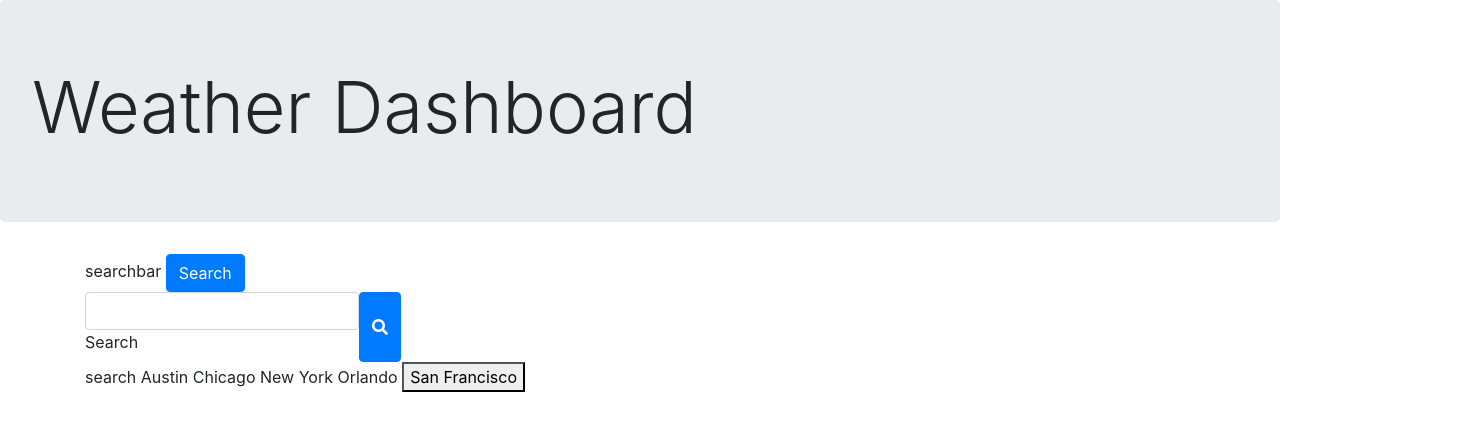
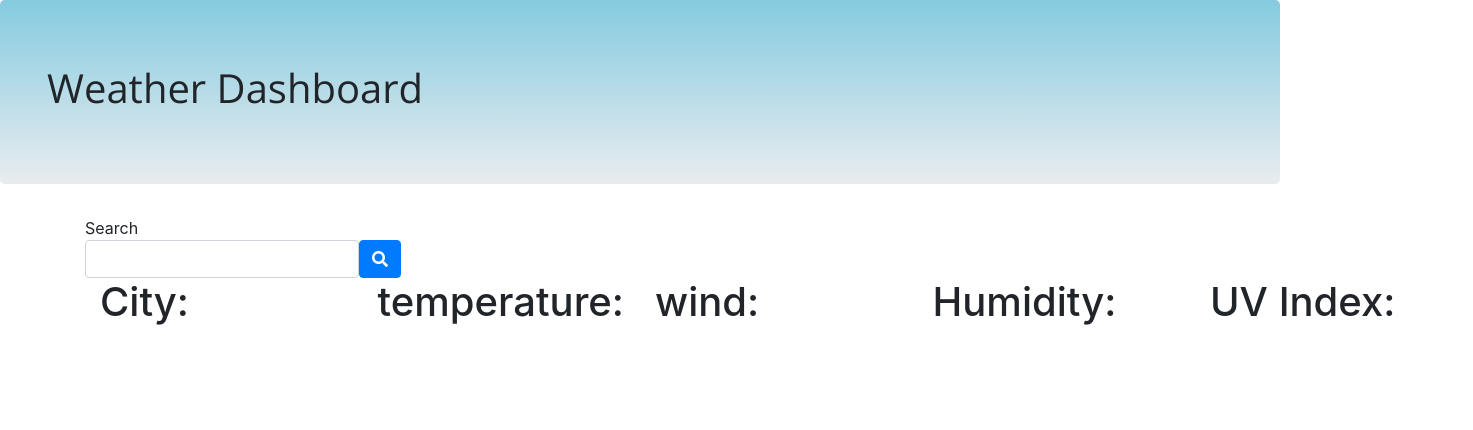
Before and after one commit to prsoulman/6-13-22-API-Weather-App, a plain HTML site: page index.html in a window 1280 px wide. Shown: the whole page, 1473 px wide, since content can reach past the window. Drawn offline with nearby package versions, Linux system fonts and the light colour scheme; files that its build step writes are made by us from their sources.

Commit message:
added block elements, api connected to console.log

```diff
--- a/assets/script/script.js
+++ b/assets/script/script.js
@@ -1,7 +1,30 @@
+var apiKey='dc7007df2c352fd1a2d149bf261a7be7';
+var searchButton=document.getElementById('search');
+console.log(searchButton);
+
+// connect the api to weather
+
 // GIVEN a weather dashboard with form inputs --need text feild input
 //
-
-
+function getGeoLocation() {
+  var cityName=document.getElementById('cityname').value;
+    fetch('http://api.openweathermap.org/geo/1.0/direct?q='+cityName+'&limit=1&appid='+apiKey).then(function (response) {
+      return response.json();
+    })
+    .then(function (data) {
+      console.log(data);
+      getCityWeather(data[0].lat, data[0].lon,data[0].name);
+    });
+}
+function getCityWeather(lat, lon, city) {
+  fetch(`https://api.openweathermap.org/data/2.5/onecall?lat=${lat}&lon=${lon}&exclude=minutely,hourly,alerts&appid=${apiKey}`).then(function (response) {
+    return response.json();
+  })
+  .then(function (data) {
+    console.log(data);
+    console.log(city);
+  });
+}
 
 // WHEN I search for a city THEN I am presented with current and future conditions for that city and that city is added to the search history
 // WHEN I view current weather conditions for that city
@@ -12,3 +35,5 @@
 // THEN I am presented with a 5-day forecast that displays the date, an icon representation of weather conditions, the temperature, the wind speed, and the humidity
 // WHEN I click on a city in the search history
 // THEN I am again presented with current and future conditions for that city
+
+searchButton.addEventListener('click',getGeoLocation);
--- a/assets/style/style.css
+++ b/assets/style/style.css
@@ -0,0 +1,24 @@
+:root {
+
+}
+
+.jumbotron {
+    background-image: linear-gradient(#85cbe0, transparent);
+    font-family: 'Open Sans', sans-serif;
+    font-size: 16px;
+    line-height: 1;
+}
+
+#todayweather {
+    display: flex;
+    flex-direction: row;
+    color:black
+    background-color: blue;
+
+
+}
+
+button {
+    border-radius: 15px;
+    background-color: #9ed7e4;
+}
--- a/index.html
+++ b/index.html
@@ -13,37 +13,54 @@
       href="https://fonts.googleapis.com/css?family=Open+Sans&display=swap"
       rel="stylesheet"
     />
-    <link rel="stylesheet" href="style.css" />
+    <link rel="stylesheet" href="./assets/style/style.css" />
     <title>Weather Forecast</title>
   </head>
   <body>
     <header class="jumbotron">
-      <h1 class="display-3">Weather Dashboard</h1>
+      <h1 class="col-sm-auto">Weather Dashboard</h1>
     </header>
     <div class="container">
      <aside class="column d-grid gap-2" id="search-for-a-city">
-       <div class="search">searchbar
-        <button class="btn btn-primary" type="button">Search</button>
+       <div class="search">Search
+        <!-- <button class="btn btn-primary" type="button">Search</button> -->
         <div class="input-group">
           <div class="form-outline">
-            <input type="search" id="form1" class="form-control" />
-            <label class="form-label" for="form1">Search</label>
+            <input type="text" id="cityname" class="form-control" />
+            <!-- <label class="form-label" for="form1">Search</label> -->
           </div>
-          <button type="button" class="btn btn-primary">
+          <button type="button" class="btn btn-primary" id="search">
             <i class="fas fa-search"></i>
           </button>
         </div>
        </div>
-       <btn class="searchBtn">search</btn>
-       <btn class="Austin">Austin</btn>
-       <btn class="Chicago">Chicago</btn>
-       <btn class="New York">New York</btn>
-       <btn class="Orlando">Orlando</btn>
+       <!-- <ol class="row align-items-center">
+       <button class="searchBtn">search</button>
+       <button class="Austin">Austin</button>
+       <button class="Chicago">Chicago</button>
+       <button class="New York">New York</button>
+       <button class="Orlando">Orlando</button>
        <button class="San Francisco">San Francisco</button>
+      </ol> -->
      </aside>
+
+      <div id="todayweather">
+        <div class="col-3" id="City">
+          <h1>City:</h1></div>
+        <div class="col-3" id="temp">
+          <h1>temperature:</h1></div>
+        <div class="col-3" id="wind">
+          <h1>wind:</h1></div>
+        <div class="col-3" id="Hum">
+          <h1>Humidity:</h1></div>
+        <div class="col-3" id="uv">
+          <h1>UV Index:</h1></div>
+      </div>
     </div>
-
+    <footer>
     <script src="https://cdnjs.cloudflare.com/ajax/libs/jquery/3.2.1/jquery.min.js"></script>
     <script src="https://cdnjs.cloudflare.com/ajax/libs/moment.js/2.24.0/moment.min.js"></script>
+    <script src="./assets/script/script.js"></script>
+    </footer>
   </body>
 </html>
```
